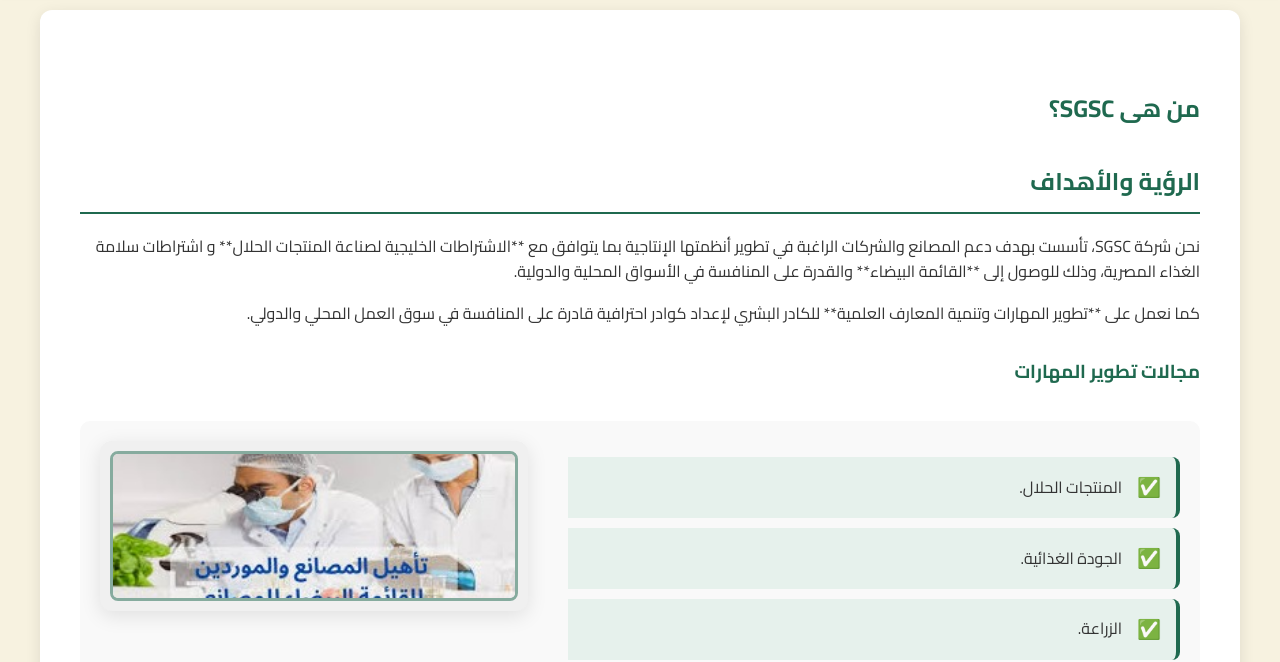
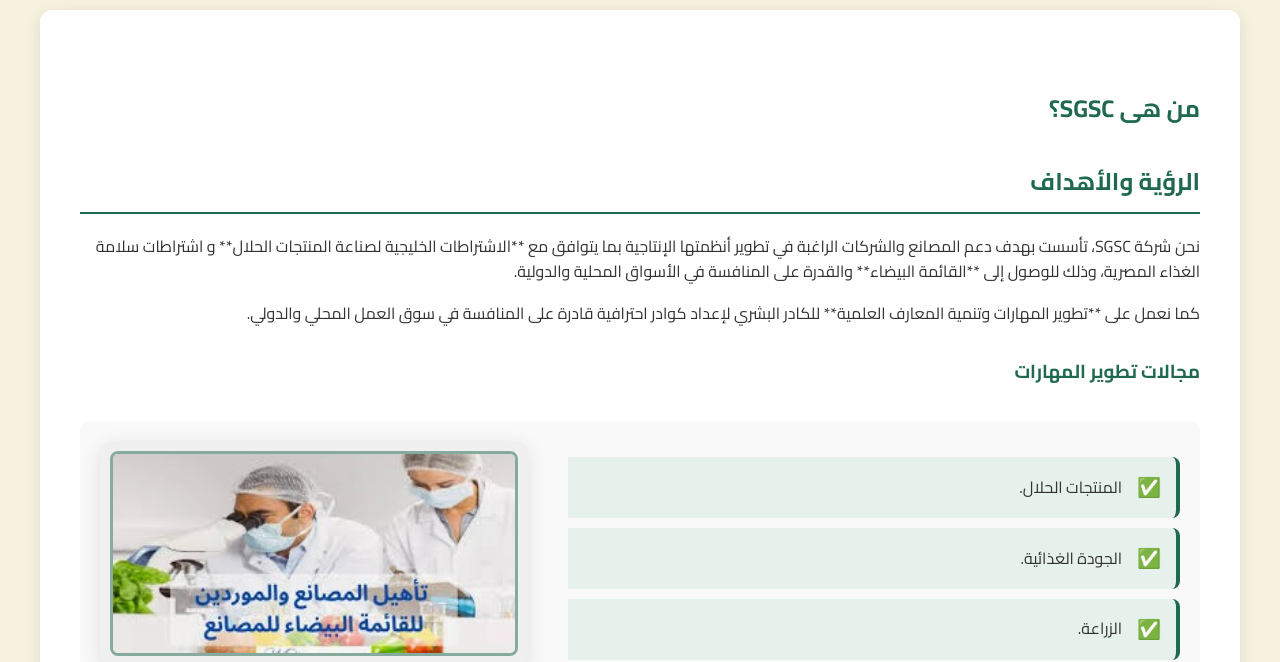
Before and after one commit to sgsc-web/site, a plain HTML site: page about.html in a window 1280 px wide. Shown: the part 147-809 px from the top of the page. Drawn offline with Linux system fonts and the light colour scheme.

Commit message:
upload new images resources

```diff
--- a/about.html
+++ b/about.html
@@ -55,7 +55,7 @@
                 </ul>
             </div>
             <div class="column-image">
-                <img src="10.jpeg" alt="مجالات التطوير" class="client-image">
+                <img src="10.jpeg" alt="مجالات التطوير" class="client-image" id="special-image">
             </div>
         </div>
     </section>
--- a/style.css
+++ b/style.css
@@ -373,6 +373,11 @@
 /* تنسيقات صفحة التواصل (Contact Page) */
 /* ======================================= */
 
+#special-image {
+    object-fit: contain;
+    height: auto;
+}
+
 .contact-page-container {
     max-width: 800px;
     margin: 20px auto;
```
